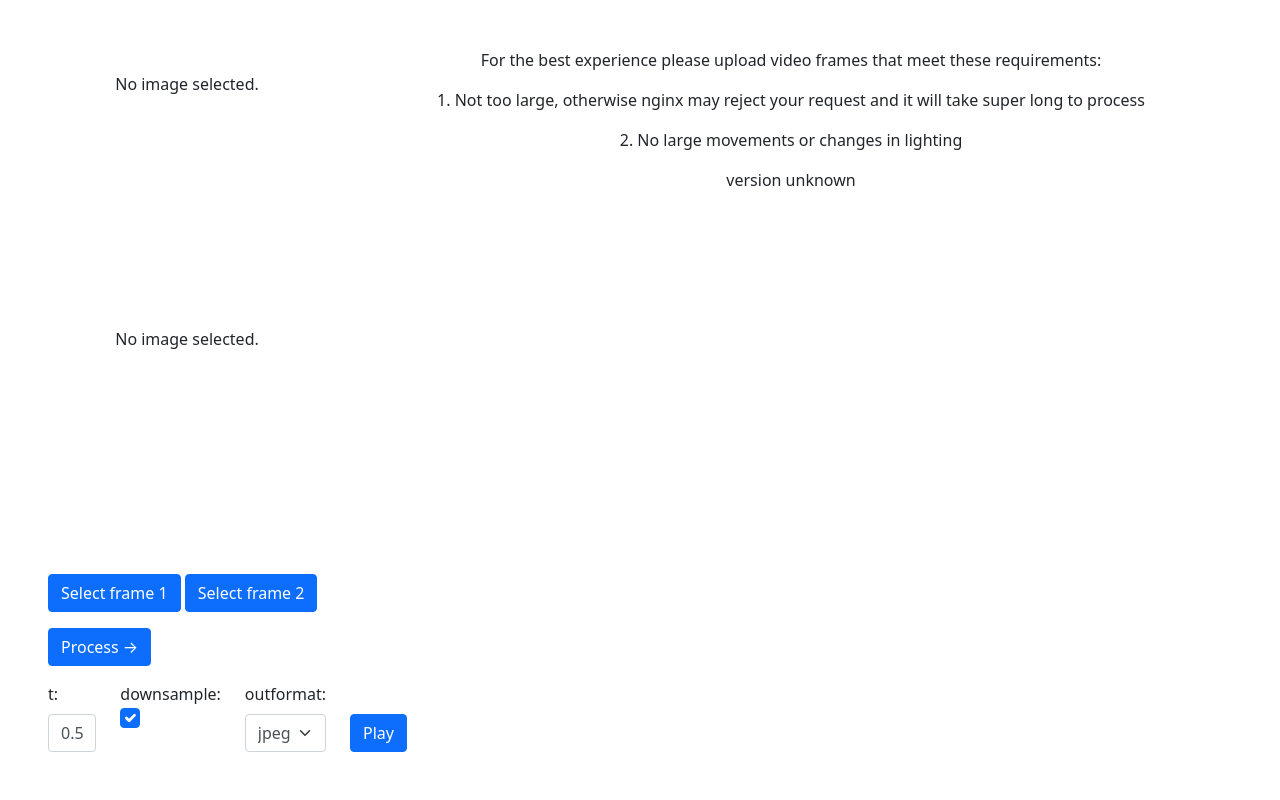
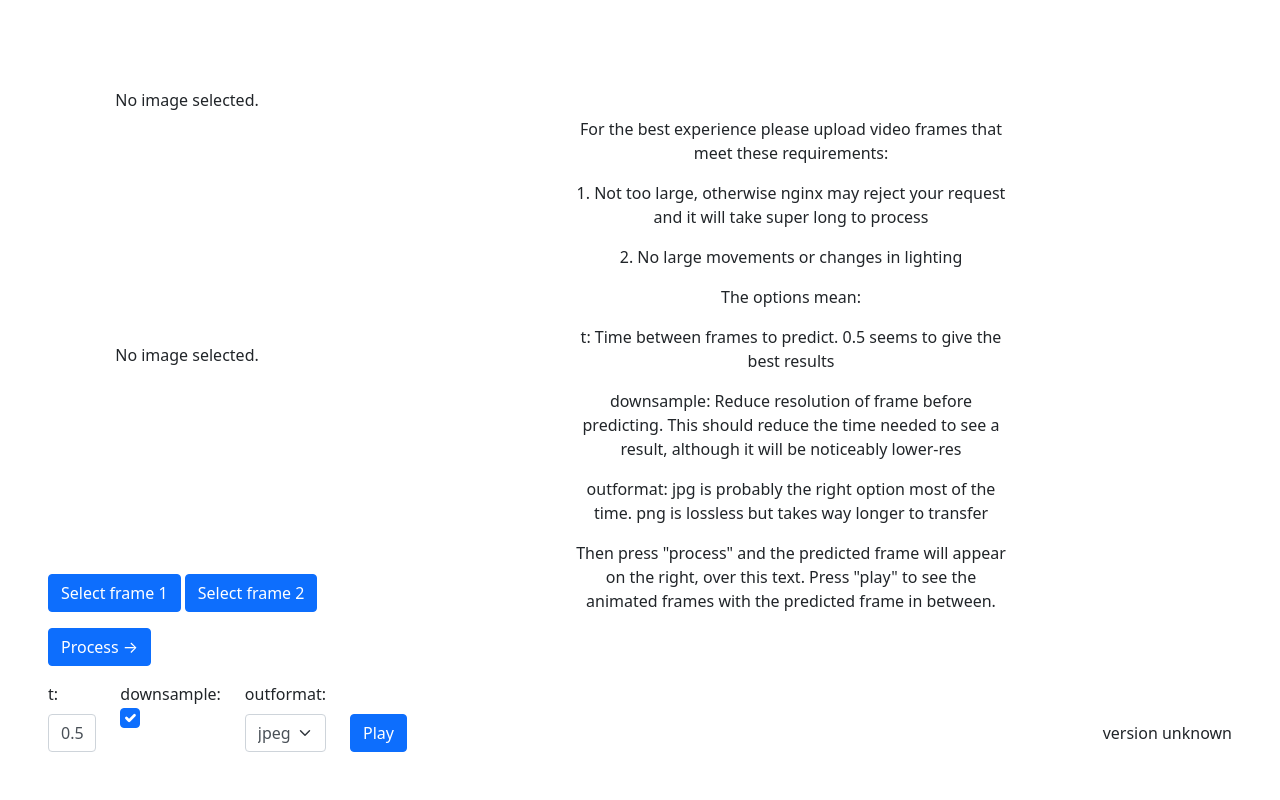
Before and after one commit to nik0sc/ai-demo, a Flask app: page / in a window 1280 px wide. Run offline with Flask 2, Linux system fonts and the light colour scheme; some libraries are stand-ins or nearby versions.

Commit message:
Stuff looks nicer

```diff
--- a/templates/index.html
+++ b/templates/index.html
@@ -25,14 +25,20 @@
       <div class="col-md-3 d-flex flex-column">
         <div class="flex-fill" id="image-container-1">
           <img class="img-fluid" id="image-1" />
-          <div class="text-center align-middle" id="image-placeholder-1">
-            No image selected.
+          <div
+            class="d-flex justify-content-center mt-3"
+            id="image-placeholder-1"
+          >
+            <div class="text-center">No image selected.</div>
           </div>
         </div>
         <div class="flex-fill" id="image-container-2">
           <img class="img-fluid" id="image-2" />
-          <div class="text-center align-middle" id="image-placeholder-2">
-            No image selected.
+          <div
+            class="d-flex justify-content-center mt-3"
+            id="image-placeholder-2"
+          >
+            <div class="text-center">No image selected.</div>
           </div>
         </div>
 
@@ -108,23 +114,48 @@
           <img class="img-fluid position-absolute w-100" id="result-image-1" />
           <img class="img-fluid position-absolute w-100" id="result-image-2" />
           <img class="img-fluid position-absolute w-100" id="result-image-3" />
-          <div class="text-center align-middle" id="result-placeholder">
+          <div class="d-flex justify-content-center h-100">
+            <div class="text-center w-50 my-auto" id="result-placeholder">
               <p>
-              For the best experience please upload video frames that meet these
-              requirements:
+                For the best experience please upload video frames that meet
+                these requirements:
               </p>
               <p>
                 1. Not too large, otherwise nginx may reject your request and it
                 will take super long to process
               </p>
               <p>2. No large movements or changes in lighting</p>
-            <p>version {{GIT_REV}}</p>
+              <p>The options mean:</p>
+              <p>
+                t: Time between frames to predict. 0.5 seems to give the best
+                results
+              </p>
+              <p>
+                downsample: Reduce resolution of frame before predicting. This
+                should reduce the time needed to see a result, although it will
+                be noticeably lower-res
+              </p>
+              <p>
+                outformat: jpg is probably the right option most of the time.
+                png is lossless but takes way longer to transfer
+              </p>
+              <p>
+                Then press "process" and the predicted frame will appear on the
+                right, over this text. Press "play" to see the animated frames
+                with the predicted frame in between.
+              </p>
             </div>
           </div>
-        <div class="pt-3" style="z-index: 1;" id="result-control-container">
+        </div>
+        <div
+          class="pt-3 d-flex align-items-center"
+          style="z-index: 1;"
+          id="result-control-container"
+        >
           <button type="button" class="btn btn-primary" id="play">
             Play
           </button>
+          <span class="ml-auto">version {{GIT_REV}}</span>
         </div>
       </div>
     </div>
```
Also changed, not shown: README.md. Lines whose indentation alone changed are shown as unchanged.
